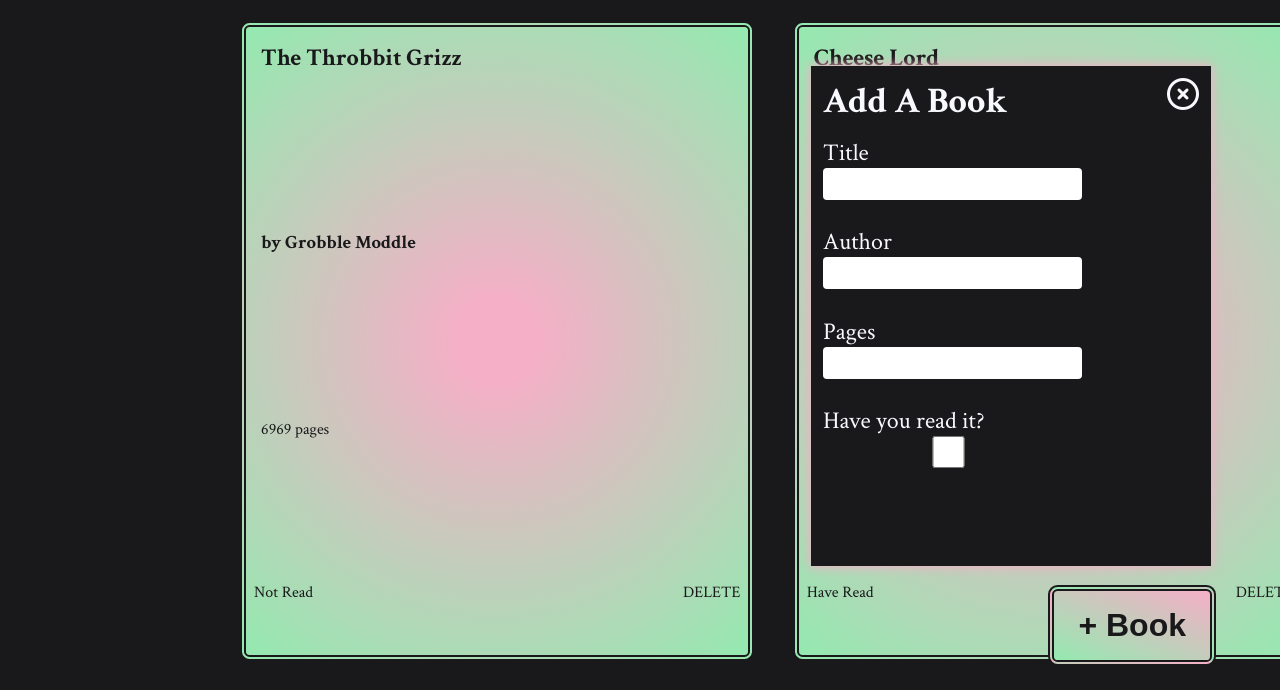
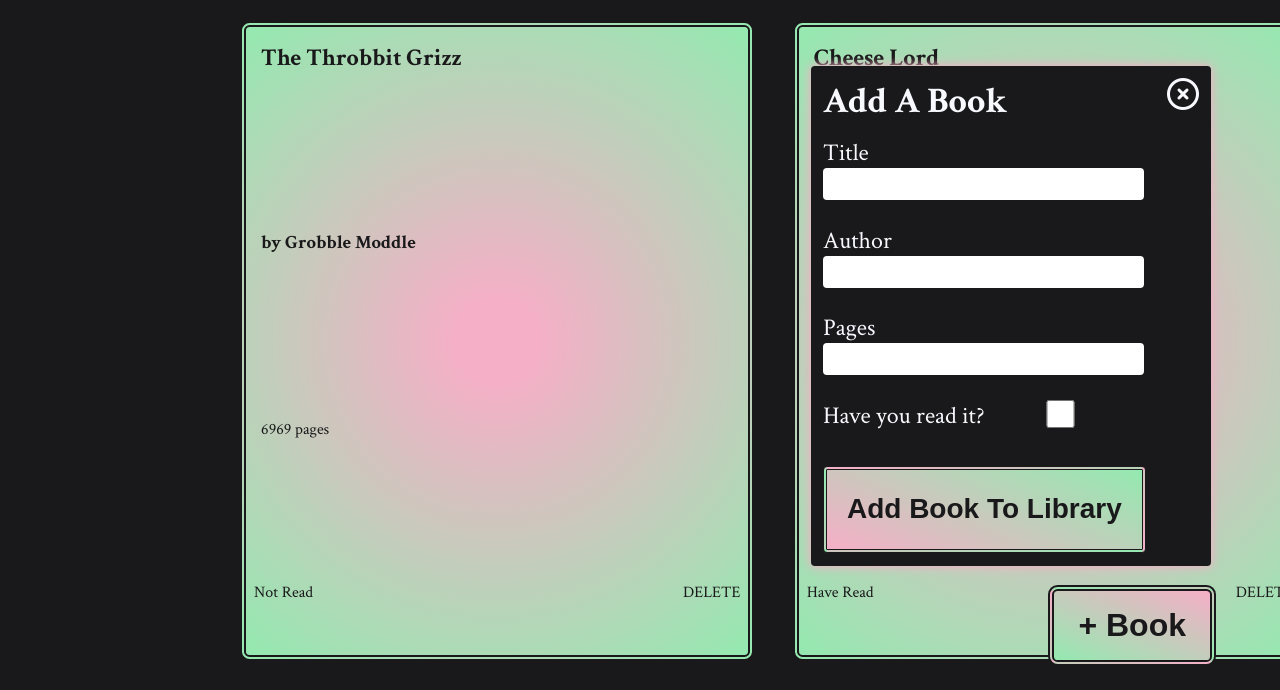
Before and after one commit to jake-abed/book-library, a website: page index.html in a window 1280 px wide. Both pictures are taken after a click on the button "+ Book". Shown: the part 110-800 px from the top of the page. Drawn offline with Linux system fonts and the light colour scheme; a web font is replaced by a local one.

Commit message:
Create Modal Animation & Add Book From Form

```diff
--- a/css/global.css
+++ b/css/global.css
@@ -135,10 +135,10 @@ svg {
 }
 
 .add-book-modal {
-	display: none;
 	position: fixed;
 	z-index: 1;
-	right: calc(5vw + 5px);
+	border-radius: 0.25rem;
+	right: -500px;
 	bottom: calc(3vh + 100px);
 	width: min(400px, 80vw);
 	height: min(500px, 75vh);
@@ -149,6 +149,31 @@ svg {
 
 .add-book-modal.active {
 	display: block;
+	right: calc(5vw + 5px);
+	bottom: calc(3vh + 100px);
+	animation: slide-up-expand 0.6s ease-in-out forwards;
+}
+
+@keyframes slide-up-expand {
+	from {
+		right: -100px;
+		bottom: -130px;
+		scale: 0%
+	}
+	to {
+		right: calc(5vw + 5px);
+		bottom: calc(3vh + 100px);
+		scale: 100%;
+	}
+}
+
+@keyframes slide-out-left-to-right {
+	from {
+		right: calc(5vw + 5px);
+	}
+	to {
+		right: -400px;
+	}
 }
 
 .form-wrapper {
@@ -169,21 +194,50 @@ svg {
 
 .add-book-form {
 	display: grid;
-	grid-template: 3fr 3fr 3fr 3fr 2fr / 1fr;
+	grid-template: 4fr 4fr 4fr 3fr 4fr / 1fr;
 }
 
 .add-book-form label {
-	display: block;
 	font-size: 1.5rem;
+	display: inline;
 }
 
 .add-book-form label input {
 	display: block;
 	height: 2rem;
-	width: 80%;
+	width: 100%;
 	padding-left: 0.5rem;
 	color: var(--library-black);
 	border-radius: 0.25rem;
+
+}
+
+.checkbox-wrapper {
+	display: flex;
+	justify-content: space-between;
+	align-items: flex-start;
+}
+
+.add-book-form input[type="checkbox"] {
+	display: inline;
+	width: 1.75rem;
+	height: 1.75rem;
+	flex: 1 1 auto;
+}
+
+.add-book-form button {
+	border-radius: 0.25rem;
+	width: 103%;
+	border: 4px double var(--library-black);
+	color: var(--library-black);
+	font-size: 1.75rem;
+	font-weight: 600;
+	background: linear-gradient(22deg, rgba(245,175,199,1) 0%, rgba(148,233,176,1) 100%);
+}
+
+.add-book-form button:hover {
+	filter: saturate(1.5);
+	box-shadow: 0 0 10px 1px #A16E8345;
 }
 
 .add-book:hover {
--- a/index.html
+++ b/index.html
@@ -25,11 +25,15 @@
 			<div class="form-wrapper">
 				<h2 class="form-header">Add A Book</h2>
 				<i class="fa-regular fa-circle-xmark close-modal"></i>
-				<form class="add-book-form" onSubmit="processBookInput()">
-					<label for="form-title">Title <input id="form-title" name="title" type="text"></label>
-					<label for="form-author">Author <input id="form-author" name="author" type="text"></label>
-					<label for="form-pages">Pages <input id="form-pages" name="pages" type="number"></label>
-					<label for="form-read">Have you read it? <input id="form-read" name="have-read" type="checkbox"></label>
+				<form class="add-book-form" method="post" action="">
+					<label for="form-title">Title <input id="form-title" name="title" type="text" required></label>
+					<label for="form-author">Author <input id="form-author" name="author" type="text" required></label>
+					<label for="form-pages">Pages <input id="form-pages" name="pages" type="number" required></label>
+					<div class="checkbox-wrapper">
+						<label for="form-read">Have you read it? </label>
+						<input id="form-read" name="have-read" type="checkbox">
+					</div>
+					<button id="book-submit" type="submit">Add Book To Library</button>
 				</form>
 			</div>
 		</div>
--- a/scripts/main.js
+++ b/scripts/main.js
@@ -8,7 +8,13 @@ const display = {
 	addBookButton: document.querySelector('.add-book'),
 	libraryWrapper: document.querySelector('.library-wrapper'),
 	addBookModal: document.querySelector('.add-book-modal'),
-	closeModal: document.querySelector('.close-modal')
+	addBookForm: document.querySelector('.add-book-form'),
+	closeModal: document.querySelector('.close-modal'),
+	submitBook: document.querySelector('#book-submit'),
+	bookTitle: document.querySelector('#form-title'),
+	bookAuthor: document.querySelector('#form-author'),
+	bookPages: document.querySelector('#form-pages'),
+	bookRead: document.querySelector('#form-read')
 }
 
 //Create library to store books.
@@ -86,3 +92,17 @@ display.addBookButton.addEventListener('click', () => {
 display.closeModal.addEventListener('click', () => {
 	return display.addBookModal.classList.remove('active');
 });
+
+display.submitBook.addEventListener('click', (event) => {
+	if (!display.bookTitle.value || !display.bookAuthor.value || !display.bookPages.value) return;
+	const currentLibraryIndex = bookLibrary.length;
+	addBookToLibrary(new Book(
+		display.bookTitle.value,
+		display.bookAuthor.value,
+		display.bookPages.value,
+		display.bookRead.value
+	));
+	createBookCard(bookLibrary[currentLibraryIndex]);
+	display.addBookModal.classList.remove('active');
+	display.addBookForm.reset();
+});
```
